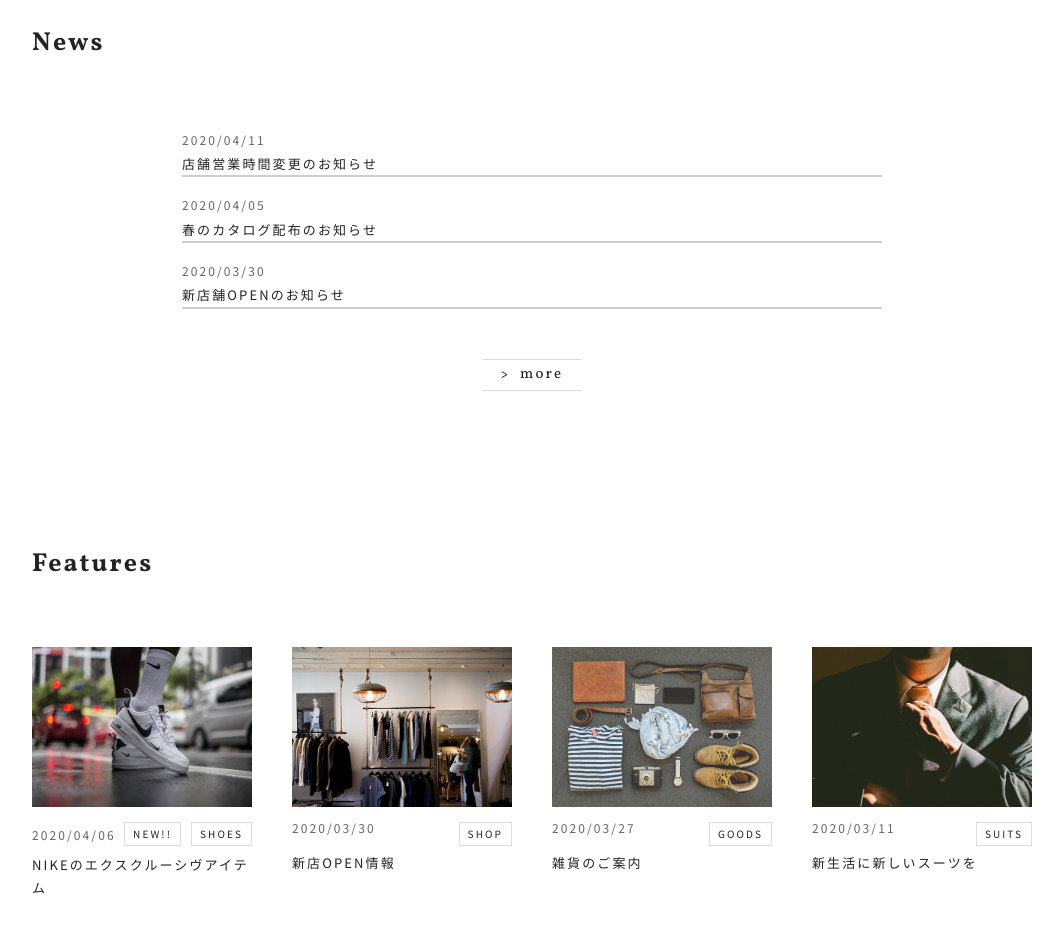
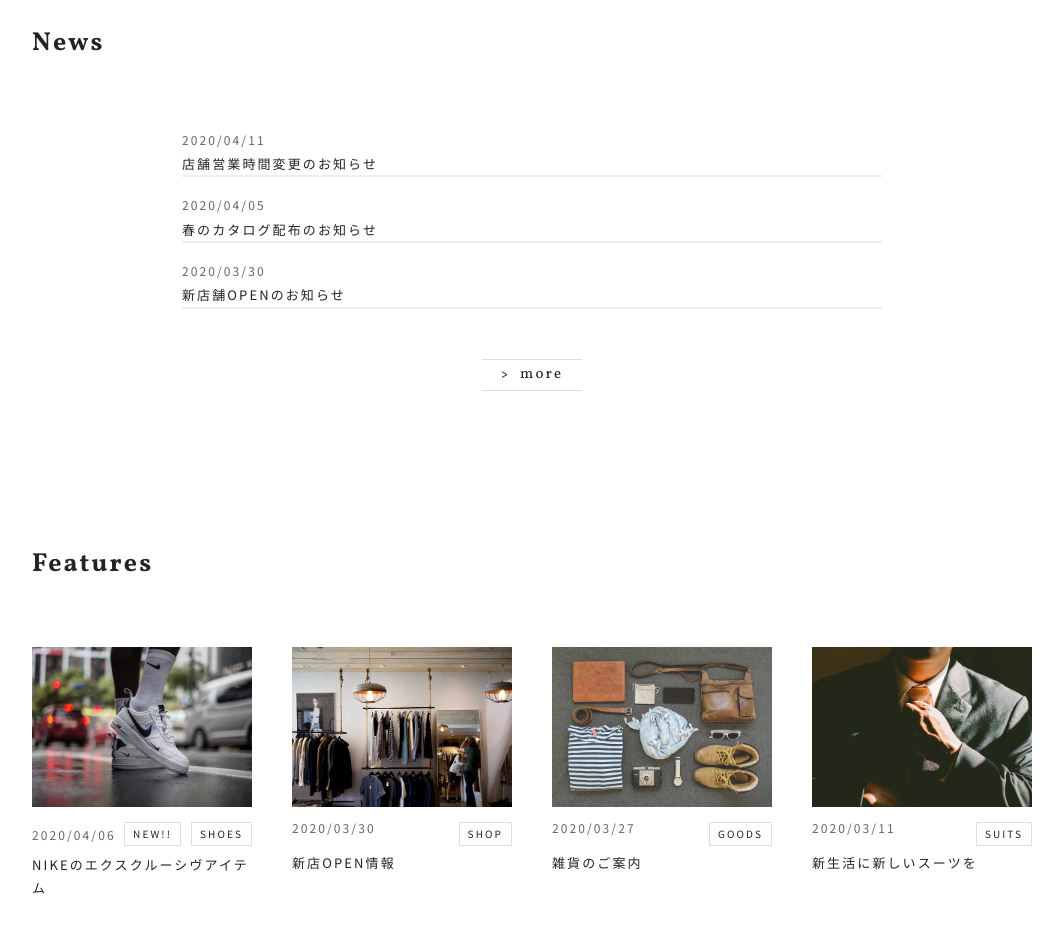
Before and after one commit to irrlicht51/irrlicht-apparel, a plain HTML site: page index.html in a window 1280 px wide. Shown: the part 880-1807 px from the top of the page, without its empty margins (108-1171 px from the left). Drawn offline with nearby package versions, Linux system fonts and the light colour scheme.

Commit message:
Update style.css

```diff
--- a/style.css
+++ b/style.css
@@ -396,7 +396,7 @@ main {
   margin: 0 auto;
 }
 .news_content li {
-  border-bottom: 2px solid #cecece;
+  border-bottom: 2px solid #eeeeee;
   margin-bottom: 15px;
 }
 .inner {
```
